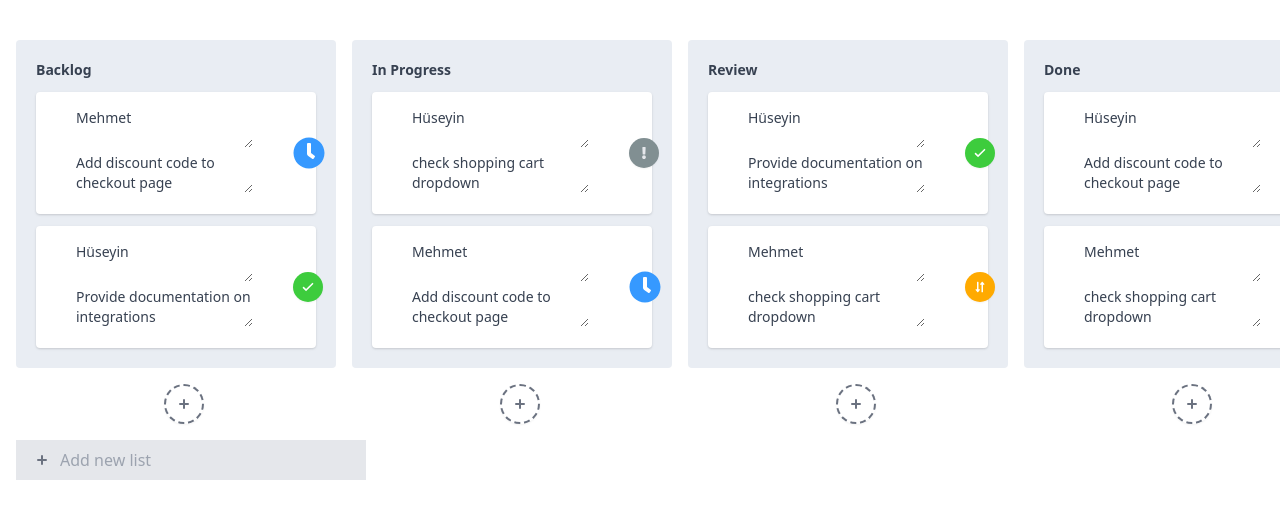
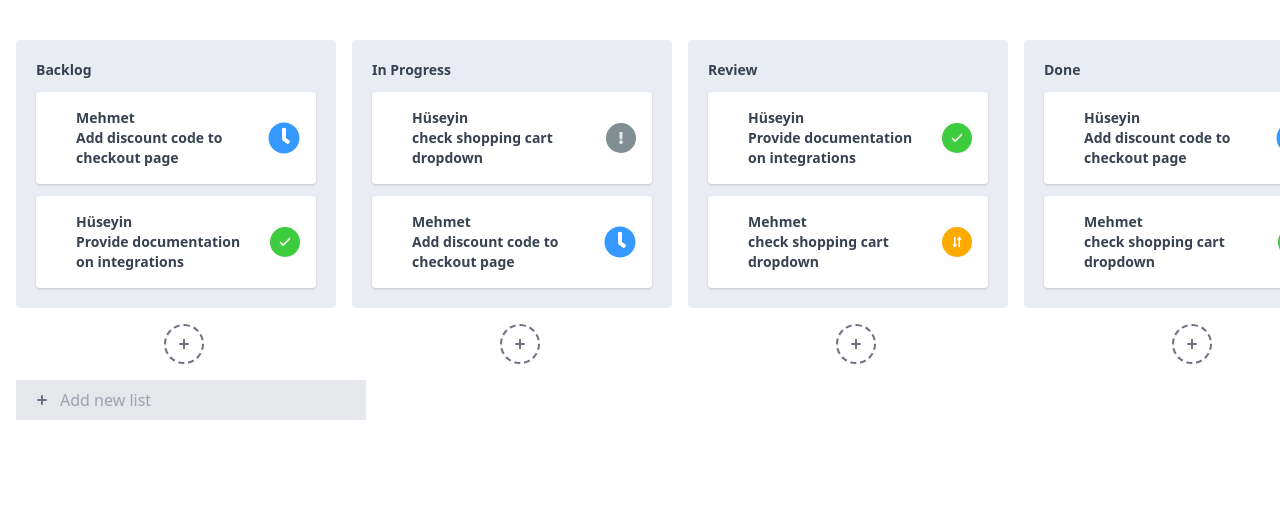
Before and after one commit to korkut/vue-draggable-tailwindcss, a Vue app: page / in a window 1280 px wide. Shown: the top 518 px of the page. Built offline with nearby package versions, Linux system fonts and the light colour scheme.

Commit message:
contenteditable added to user and title

```diff
--- a/src/components/TaskCard.vue
+++ b/src/components/TaskCard.vue
@@ -1,18 +1,24 @@
 <template>
   <div
-    class="flex items-center justify-between space-x-10 rounded bg-white dark:bg-[#4b4e69] dark:border dark:border-transparent dark:hover:border-white shadow hover:shadow-lg transition duration-300 ease-in-out p-4 pl-10"
+    class="flex items-center justify-between rounded bg-white dark:bg-[#4b4e69] dark:border dark:border-transparent dark:hover:border-white shadow hover:shadow-lg transition duration-300 ease-in-out p-4 pl-10"
   >
     <div
       class="font-bold text-sm text-gray-700 dark:font-semibold dark:text-white"
     >
-      <textarea
-        v-model="task.user"
-        class="hover:bg-gray-100 focus:bg-gray-100 dark:bg-[#4b4e69] dark:text-white outline-none text-sm text-gray-700"
-      />
-      <textarea
-        v-model="task.title"
-        class="hover:bg-gray-100 focus:bg-gray-100 dark:bg-[#4b4e69] dark:text-white outline-none text-sm text-gray-700"
-      />
+      <p
+        class="hover:bg-gray-100 focus:bg-gray-100 dark:bg-[#4b4e69] dark:text-white outline-none text-sm text-gray-700 hover:cursor-text"
+        contenteditable
+        @blur="(event) => (task.user = event.target.innerText)"
+      >
+        {{ task.user }}
+      </p>
+      <p
+        class="hover:bg-gray-100 focus:bg-gray-100 dark:bg-[#4b4e69] dark:text-white outline-none text-sm text-gray-700 hover:cursor-text"
+        contenteditable
+        @blur="(event) => (task.title = event.target.innerText)"
+      >
+        {{ task.title }}
+      </p>
     </div>
     <Badge :columns="columns" :task="task"></Badge>
   </div>
@@ -33,6 +39,12 @@ export default {
       default: null,
     },
   },
+  methods: {},
   computed: {},
 };
 </script>
+<style scoped>
+p {
+  width: 11rem;
+}
+</style>
```
